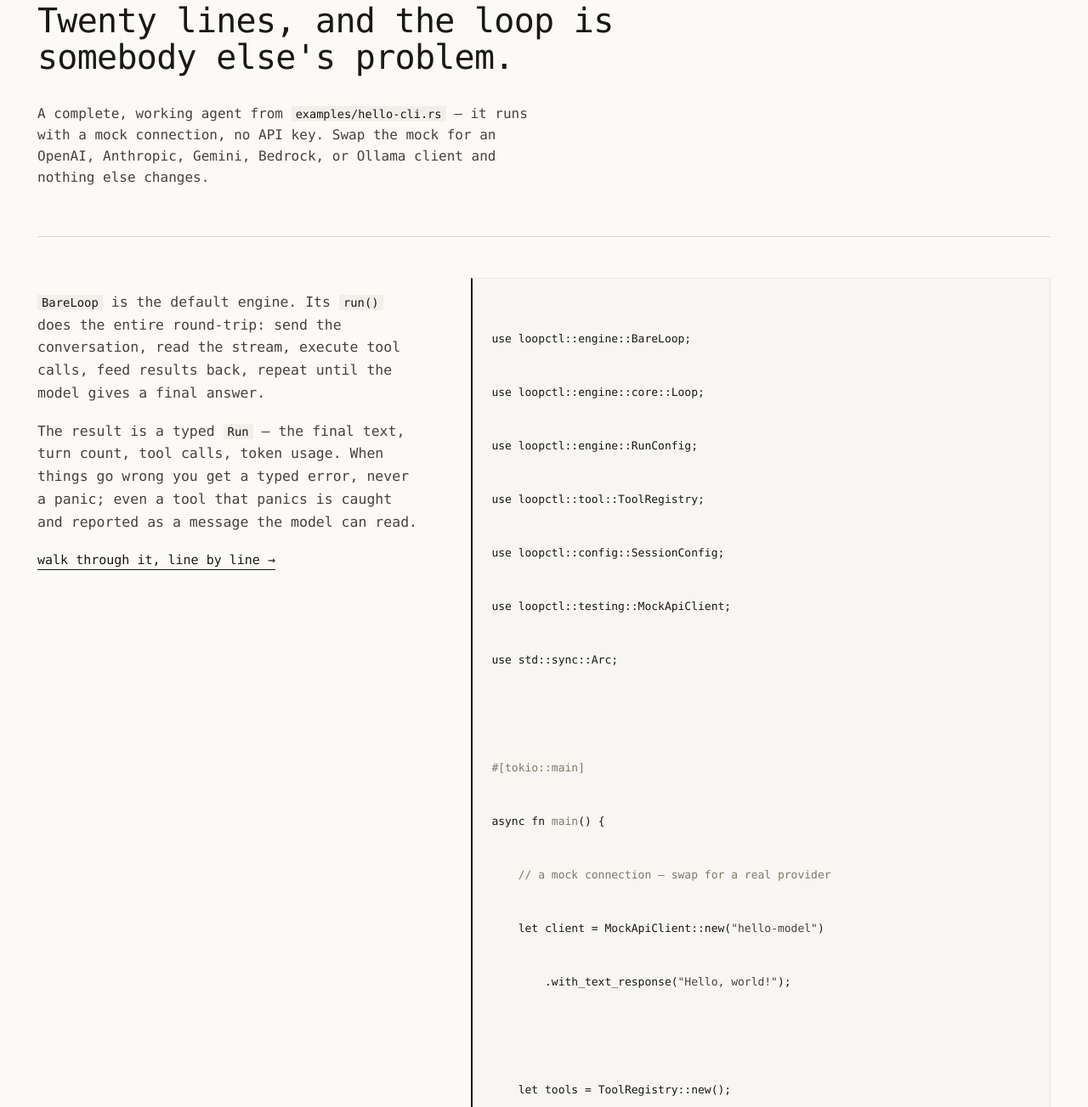
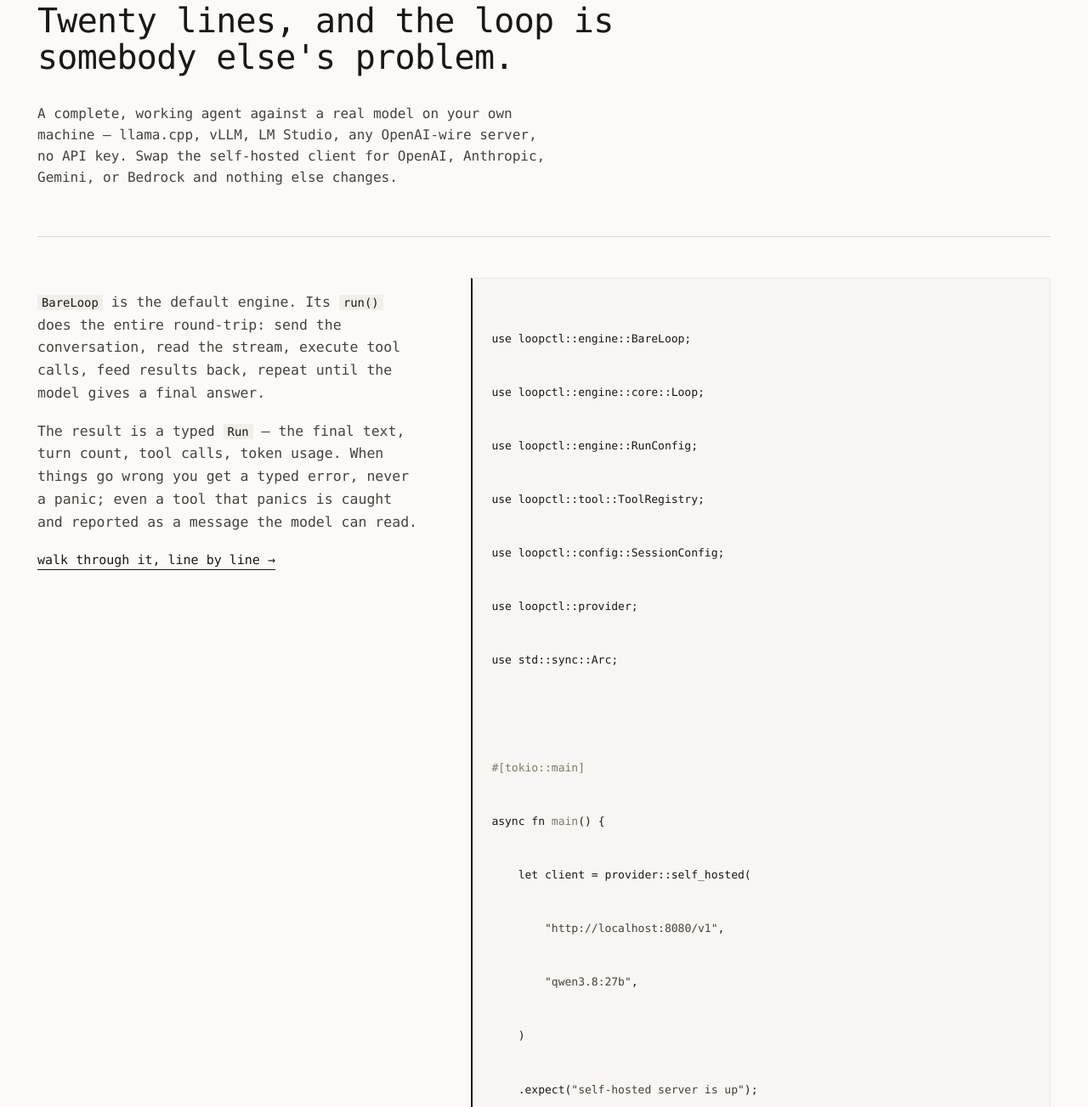
Before and after one commit to dch-labs/loopctl-web, an Astro site: page / in a window 1280 px wide. Shown: the part 1137-2440 px from the top of the page at 85% size. Built offline with nearby package versions, Linux system fonts and the light colour scheme; Astro itself is replaced by a stand-in of ours.

Commit message:
docs: show a real self-hosted client in the landing page code sample

```diff
--- a/src/pages/index.astro
+++ b/src/pages/index.astro
@@ -188,9 +188,9 @@ const ideas = [
             <div class="section-eyebrow">II. The whole point</div>
             <h2 class="section-title">Twenty lines, and the loop is <em>somebody else's problem.</em></h2>
             <p class="section-deck">
-              A complete, working agent from <code>examples/hello-cli.rs</code> — it runs with a
-              mock connection, no API key. Swap the mock for an OpenAI, Anthropic, Gemini, Bedrock,
-              or Ollama client and nothing else changes.
+              A complete, working agent against a real model on your own machine — llama.cpp,
+              vLLM, LM Studio, any OpenAI-wire server, no API key. Swap the self-hosted client
+              for OpenAI, Anthropic, Gemini, or Bedrock and nothing else changes.
             </p>
           </div>
         </div>
@@ -208,20 +208,22 @@ const ideas = [
             </p>
             <a class="text-link" href="/start-here/what-is-loopctl/">walk through it, line by line →</a>
           </div>
-          <div class="code-block" role="img" aria-label="A twenty-line loopctl agent">
+          <div class="code-block" role="img" aria-label="A twenty-line loopctl agent against a real self-hosted model">
             <div class="code-line"><span class="kw">use</span> loopctl::engine::BareLoop;</div>
             <div class="code-line"><span class="kw">use</span> loopctl::engine::core::Loop;</div>
             <div class="code-line"><span class="kw">use</span> loopctl::engine::RunConfig;</div>
             <div class="code-line"><span class="kw">use</span> loopctl::tool::ToolRegistry;</div>
             <div class="code-line"><span class="kw">use</span> loopctl::config::SessionConfig;</div>
-            <div class="code-line"><span class="kw">use</span> loopctl::testing::MockApiClient;</div>
+            <div class="code-line"><span class="kw">use</span> loopctl::provider;</div>
             <div class="code-line"><span class="kw">use</span> std::sync::Arc;</div>
             <div class="code-line">&nbsp;</div>
             <div class="code-line"><span class="attr">#[tokio::main]</span></div>
             <div class="code-line"><span class="kw">async fn</span> <span class="fn">main</span>() {'{'}</div>
-            <div class="code-line">    <span class="com">// a mock connection — swap for a real provider</span></div>
-            <div class="code-line">    <span class="kw">let</span> client = MockApiClient::new(<span class="str">"hello-model"</span>)</div>
-            <div class="code-line">        .with_text_response(<span class="str">"Hello, world!"</span>);</div>
+            <div class="code-line">    <span class="kw">let</span> client = provider::self_hosted(</div>
+            <div class="code-line">        <span class="str">"http://localhost:8080/v1"</span>,</div>
+            <div class="code-line">        <span class="str">"qwen3.8:27b"</span>,</div>
+            <div class="code-line">    )</div>
+            <div class="code-line">    .expect(<span class="str">"self-hosted server is up"</span>);</div>
             <div class="code-line">&nbsp;</div>
             <div class="code-line">    <span class="kw">let</span> tools = ToolRegistry::new();</div>
             <div class="code-line">    <span class="kw">let mut</span> agent = BareLoop::new(Arc::new(client), tools, SessionConfig::default());</div>
@@ -1080,6 +1082,8 @@ const ideas = [
 
   .code-block {
     font-family: var(--font-mono-ui);
+    font-feature-settings: normal;
+    font-variant-ligatures: none;
     font-size: 13px;
     line-height: 1.62;
     background: var(--bg-code);
```
